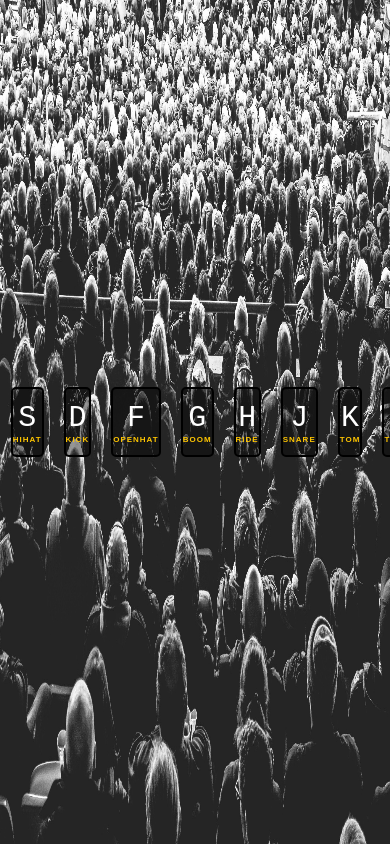
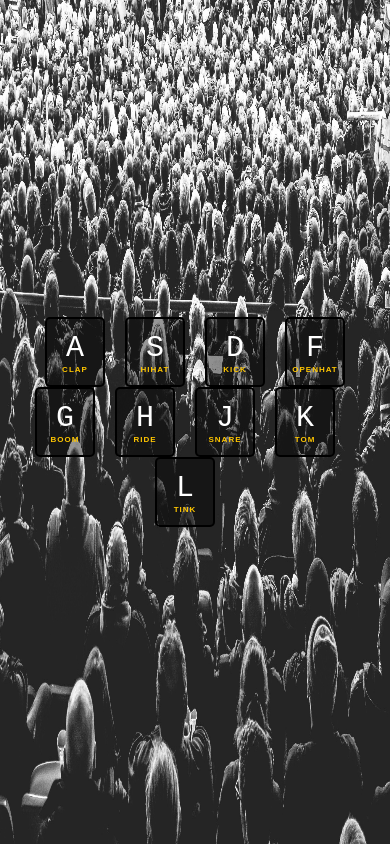
Before and after one commit to adechan/Javascript-Coding-Challenge, a plain HTML site: page JavaScript-Drum-Kit/index.html in a window 390 px wide. Drawn offline with Linux system fonts and the light colour scheme.

Commit message:
Responsive page

```diff
--- a/JavaScript-Drum-Kit/styles.css
+++ b/JavaScript-Drum-Kit/styles.css
@@ -52,6 +52,10 @@ body {
     cursor: pointer;
 }
 
+.keys .key:first-child {
+    margin-left: 20px;
+}
+
 kbd {
     font-size: 30px;
     color: white;
@@ -70,3 +74,14 @@ span {
     border-color: #ffc600;
     box-shadow: 0 0 1rem #ffc600;
   }
+
+  @media(max-width: 760px) {
+    .keys {
+        display: flex;
+        flex-direction: row;
+        flex-wrap: wrap;
+
+        /* the property to use to distribute flex lines (rows / columns) along the cross axis is align-content */
+        align-content: center;
+    }
+  }
```
